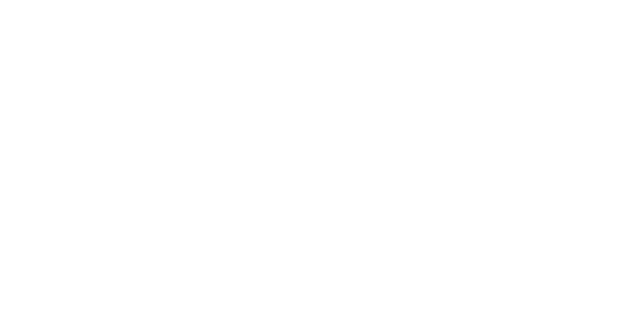
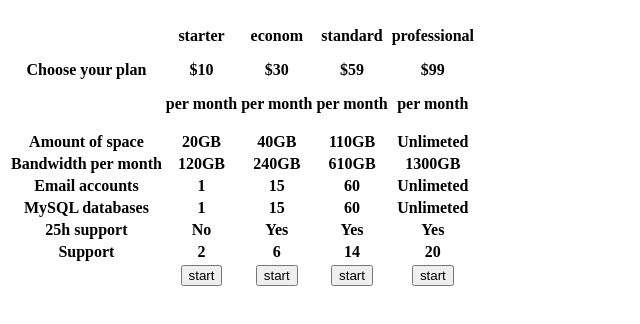
Before and after one commit to Kholod13/html_css_learning, a plain HTML site: page 05_tables/main_task/index.html in a window 1280 px wide. Shown: the whole page, without its empty margins (0-640 px from the left). Drawn offline with Linux system fonts and the light colour scheme.

Commit message:
finalized html structure main_task to 05_tables

```diff
--- a/05_tables/main_task/index.html
+++ b/05_tables/main_task/index.html
@@ -7,6 +7,89 @@
     <link rel="stylesheet" href="styles.css">
 </head>
 <body>
-
+    <div>
+        <table>
+            <tr>
+                <th>Choose your plan</th>
+                <th>
+                    <p>starter</p>
+                    <p>$10</p>
+                    <p>per month</p>
+                </th>
+                <th>
+                    <p>econom</p>
+                    <p>$30</p>
+                    <p>per month</p>
+                </th>
+                <th>
+                    <p>standard</p>
+                    <p>$59</p>
+                    <p>per month</p>
+                </th>
+                <th>
+                    <p>professional</p>
+                    <p>$99</p>
+                    <p>per month</p>
+                </th>
+            </tr>
+            <tr>
+                <th>Amount of space</th>
+                <th>20GB</th>
+                <th>40GB</th>
+                <th>110GB</th>
+                <th>Unlimeted</th>
+            </tr>
+            <tr>
+                <th>Bandwidth per month</th>
+                <th>120GB</th>
+                <th>240GB</th>
+                <th>610GB</th>
+                <th>1300GB</th>
+            </tr>
+            <tr>
+                <th>Email accounts</th>
+                <th>1</th>
+                <th>15</th>
+                <th>60</th>
+                <th>Unlimeted</th>
+            </tr>
+            <tr>
+                <th>MySQL databases</th>
+                <th>1</th>
+                <th>15</th>
+                <th>60</th>
+                <th>Unlimeted</th>
+            </tr>
+            <tr>
+                <th>25h support</th>
+                <th>No</th>
+                <th>Yes</th>
+                <th>Yes</th>
+                <th>Yes</th>
+            </tr>
+            <tr>
+                <th>Support</th>
+                <th>2</th>
+                <th>6</th>
+                <th>14</th>
+                <th>20</th>
+            </tr>
+            <tr>
+                <th></th>
+                <th>
+                    <button>start</button>
+                </th>
+                <th>
+                    <button>start</button>
+                </th>
+                <th>
+                    <button>start</button>
+                </th>
+                <th>
+                    <button>start</button>
+                </th>
+            </tr>
+        </table>
+    </div>
 </body>
 </html>
```
